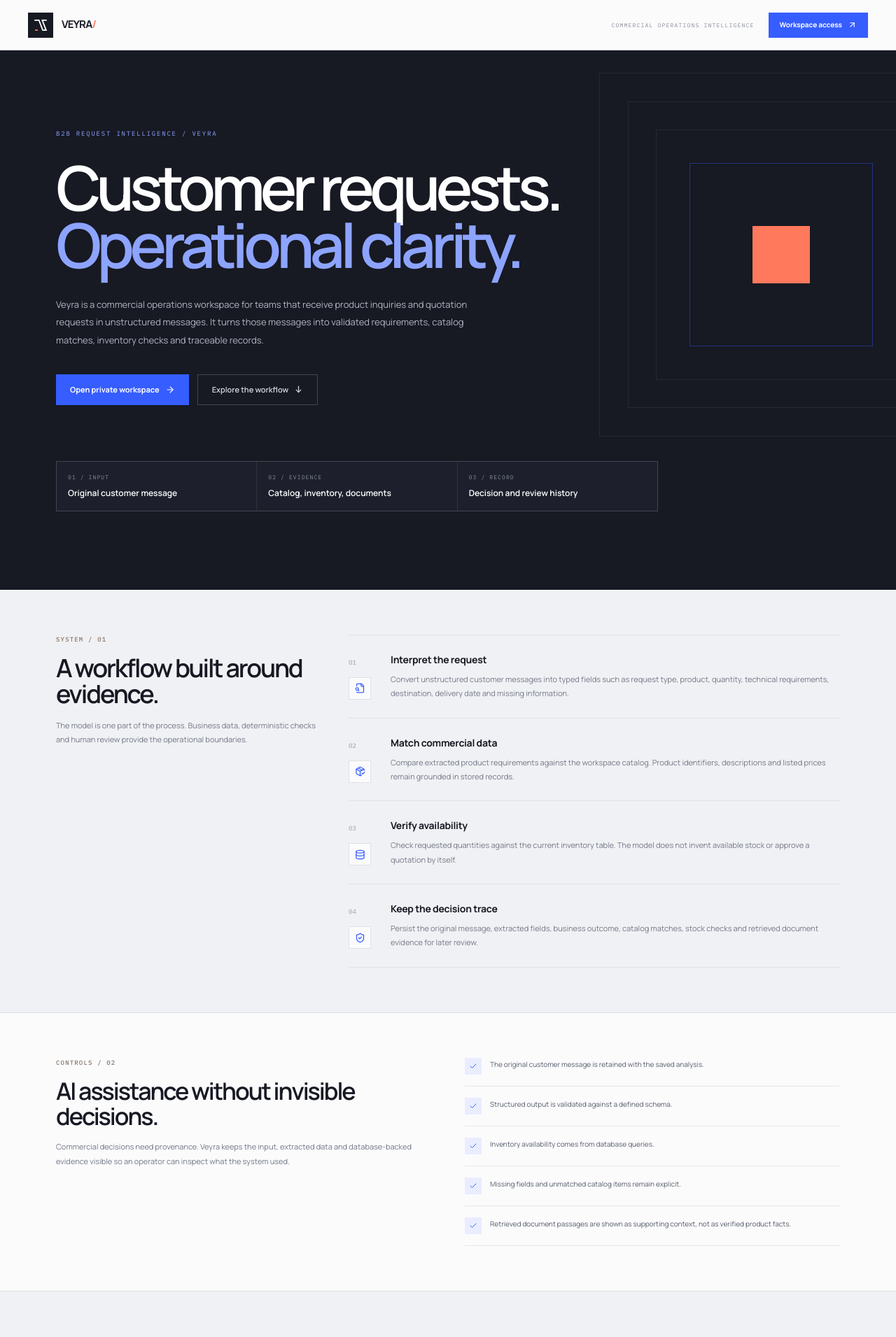
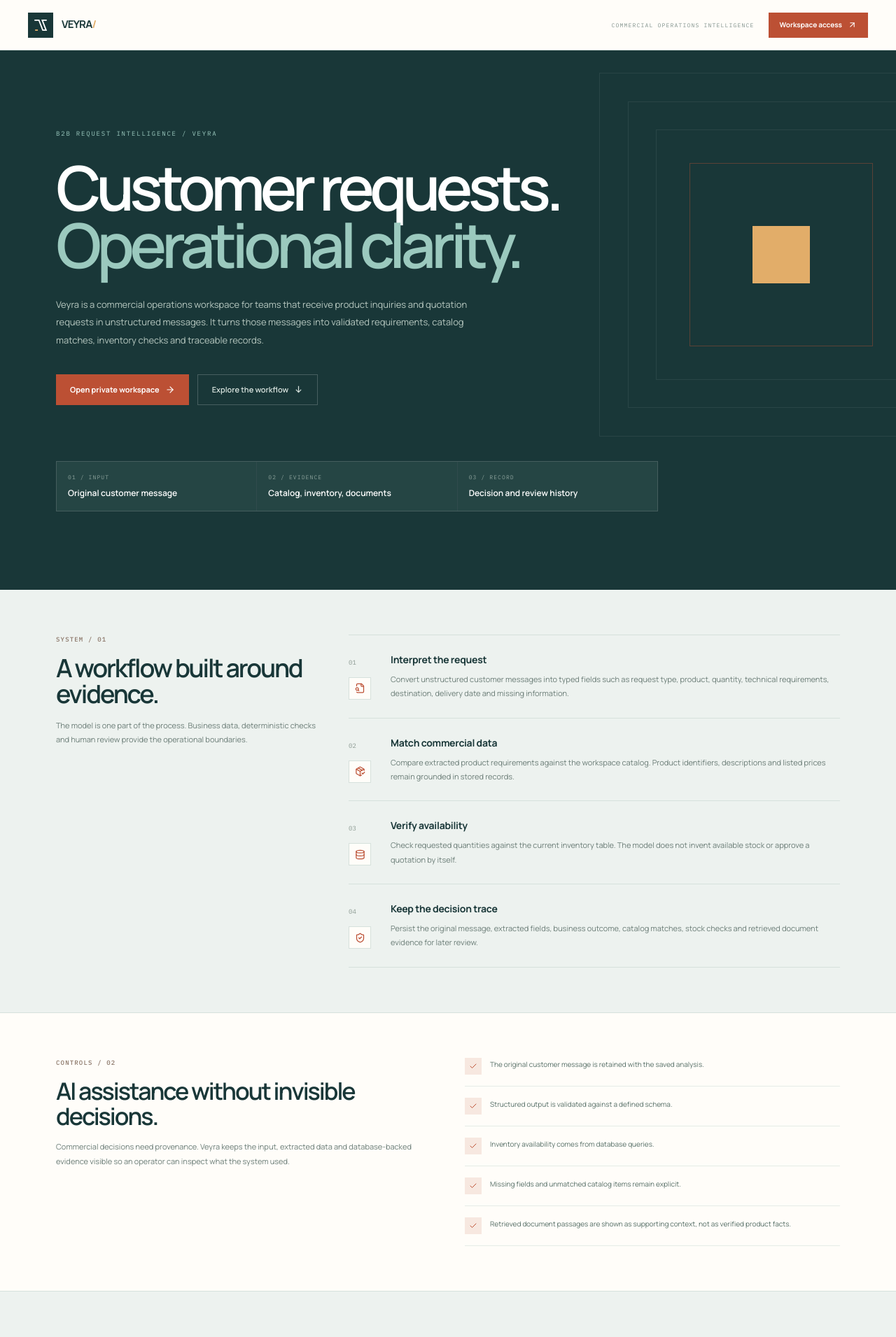
Before and after one commit to HakimDev-tech/AI-Business-Request-Analyzer, a Next.js app: page /product in a window 1280 px wide. Shown: the top 1911 px of the page at 70% size. Built offline with nearby package versions, Linux system fonts and the light colour scheme; no server answers.

Commit message:
Apply Veyra Exchange Atelier visual language

```diff
--- a/src/app/product/page.tsx
+++ b/src/app/product/page.tsx
@@ -77,44 +77,44 @@ export const metadata = {
 
 export default function ProductPage() {
   return (
-    <main className="min-h-screen bg-[#f0f1f4] text-[#171923]">
+    <main className="min-h-screen bg-[#edf2ef] text-[#193738]">
       <script type="application/ld+json" dangerouslySetInnerHTML={{ __html: JSON.stringify(structuredData) }}/>
-      <header className="flex h-[72px] items-center justify-between border-b border-[#dfe1e7] bg-[#fbfbfc] px-5 sm:px-10">
+      <header className="flex h-[72px] items-center justify-between border-b border-[#d6e1dc] bg-[#fffdf9] px-5 sm:px-10">
         <Link href="/product" className="flex items-center gap-3" aria-label="Veyra home">
-          <span className="grid size-9 place-items-center bg-[#171923] text-white">
+          <span className="grid size-9 place-items-center bg-[#193738] text-white">
             <svg viewBox="0 0 28 28" width="22" height="22" fill="none" aria-hidden="true">
               <path d="M4 5h7l7 18h6L17 5h7" stroke="currentColor" strokeWidth="2.3" strokeLinecap="square"/>
-              <path d="M4 23h5" stroke="#ff795c" strokeWidth="2.3"/>
+              <path d="M4 23h5" stroke="#e2ad69" strokeWidth="2.3"/>
             </svg>
           </span>
-          <span className="text-[15px] font-bold tracking-[-.055em]">VEYRA<span className="text-[#ff795c]">/</span></span>
+          <span className="text-[15px] font-bold tracking-[-.055em]">VEYRA<span className="text-[#e2ad69]">/</span></span>
         </Link>
         <div className="flex items-center gap-5">
-          <span className="hidden font-mono text-[8px] uppercase tracking-[.15em] text-[#898e9a] md:block">Commercial operations intelligence</span>
-          <Link href="/login" className="inline-flex h-9 items-center gap-2 bg-[#365dff] px-4 text-[10px] font-bold text-white hover:bg-[#274ce5]">Workspace access <ArrowUpRight size={13}/></Link>
+          <span className="hidden font-mono text-[8px] uppercase tracking-[.15em] text-[#82938d] md:block">Commercial operations intelligence</span>
+          <Link href="/login" className="inline-flex h-9 items-center gap-2 bg-[#bc5034] px-4 text-[10px] font-bold text-white hover:bg-[#943d2b]">Workspace access <ArrowUpRight size={13}/></Link>
         </div>
       </header>
 
-      <section className="relative overflow-hidden bg-[#171923] px-6 py-20 text-white sm:px-12 sm:py-28 lg:px-20">
+      <section className="relative overflow-hidden bg-[#193738] px-6 py-20 text-white sm:px-12 sm:py-28 lg:px-20">
         <div aria-hidden="true" className="pointer-events-none absolute -right-24 top-8 hidden size-[520px] border border-white/[.07] lg:block">
           <div className="absolute inset-10 border border-white/[.07]"/>
           <div className="absolute inset-20 border border-white/[.07]"/>
-          <div className="absolute inset-32 border border-[#365dff]/40"/>
-          <div className="absolute inset-[42%] bg-[#ff795c]"/>
+          <div className="absolute inset-32 border border-[#bc5034]/40"/>
+          <div className="absolute inset-[42%] bg-[#e2ad69]"/>
         </div>
         <div className="relative z-10 max-w-[850px]">
-          <p className="font-mono text-[9px] uppercase tracking-[.2em] text-[#8da4ff]">B2B request intelligence / Veyra</p>
-          <h1 className="mt-7 max-w-[820px] font-[var(--font-space)] text-[clamp(42px,7.5vw,88px)] font-semibold leading-[.94] tracking-[-.075em]">Customer requests.<br/><span className="text-[#8da4ff]">Operational clarity.</span></h1>
-          <p className="mt-8 max-w-[600px] text-[13px] leading-[1.95] text-[#b1b6c3]">Veyra is a commercial operations workspace for teams that receive product inquiries and quotation requests in unstructured messages. It turns those messages into validated requirements, catalog matches, inventory checks and traceable records.</p>
+          <p className="font-mono text-[9px] uppercase tracking-[.2em] text-[#9bc9be]">B2B request intelligence / Veyra</p>
+          <h1 className="mt-7 max-w-[820px] font-[var(--font-editorial)] text-[clamp(42px,7.5vw,88px)] font-semibold leading-[.94] tracking-[-.075em]">Customer requests.<br/><span className="text-[#9bc9be]">Operational clarity.</span></h1>
+          <p className="mt-8 max-w-[600px] text-[13px] leading-[1.95] text-[#b7c8c0]">Veyra is a commercial operations workspace for teams that receive product inquiries and quotation requests in unstructured messages. It turns those messages into validated requirements, catalog matches, inventory checks and traceable records.</p>
           <div className="mt-9 flex flex-col gap-3 sm:flex-row">
-            <Link href="/login" className="inline-flex h-11 items-center justify-center gap-2 bg-[#365dff] px-5 text-[11px] font-bold text-white transition hover:bg-[#274ce5]">Open private workspace <ArrowRight size={14}/></Link>
-            <a href="#workflow" className="inline-flex h-11 items-center justify-center gap-2 border border-white/20 px-5 text-[11px] font-semibold text-[#d6d9e0] hover:bg-white/[.06]">Explore the workflow <ArrowDownGlyph/></a>
+            <Link href="/login" className="inline-flex h-11 items-center justify-center gap-2 bg-[#bc5034] px-5 text-[11px] font-bold text-white transition hover:bg-[#943d2b]">Open private workspace <ArrowRight size={14}/></Link>
+            <a href="#workflow" className="inline-flex h-11 items-center justify-center gap-2 border border-white/20 px-5 text-[11px] font-semibold text-[#d9e4df] hover:bg-white/[.06]">Explore the workflow <ArrowDownGlyph/></a>
           </div>
         </div>
         <div className="relative z-10 mt-20 grid max-w-[860px] gap-px border border-white/10 bg-white/10 sm:grid-cols-3">
-          <div className="bg-[#1d202c] p-4"><p className="font-mono text-[8px] uppercase tracking-[.14em] text-[#858b9b]">01 / Input</p><p className="mt-2 text-[12px] font-semibold">Original customer message</p></div>
-          <div className="bg-[#1d202c] p-4"><p className="font-mono text-[8px] uppercase tracking-[.14em] text-[#858b9b]">02 / Evidence</p><p className="mt-2 text-[12px] font-semibold">Catalog, inventory, documents</p></div>
-          <div className="bg-[#1d202c] p-4"><p className="font-mono text-[8px] uppercase tracking-[.14em] text-[#858b9b]">03 / Record</p><p className="mt-2 text-[12px] font-semibold">Decision and review history</p></div>
+          <div className="bg-[#254544] p-4"><p className="font-mono text-[8px] uppercase tracking-[.14em] text-[#8aa09a]">01 / Input</p><p className="mt-2 text-[12px] font-semibold">Original customer message</p></div>
+          <div className="bg-[#254544] p-4"><p className="font-mono text-[8px] uppercase tracking-[.14em] text-[#8aa09a]">02 / Evidence</p><p className="mt-2 text-[12px] font-semibold">Catalog, inventory, documents</p></div>
+          <div className="bg-[#254544] p-4"><p className="font-mono text-[8px] uppercase tracking-[.14em] text-[#8aa09a]">03 / Record</p><p className="mt-2 text-[12px] font-semibold">Decision and review history</p></div>
         </div>
       </section>
 
@@ -122,19 +122,19 @@ export default function ProductPage() {
         <div className="grid gap-10 lg:grid-cols-[.7fr_1.3fr]">
           <div>
             <p className="page-kicker mb-4">System / 01</p>
-            <h2 className="font-[var(--font-space)] text-[36px] font-semibold leading-[1.02] tracking-[-.06em]">A workflow built around evidence.</h2>
-            <p className="mt-4 text-[11px] leading-[1.85] text-[#737988]">The model is one part of the process. Business data, deterministic checks and human review provide the operational boundaries.</p>
+            <h2 className="font-[var(--font-editorial)] text-[36px] font-semibold leading-[1.02] tracking-[-.06em]">A workflow built around evidence.</h2>
+            <p className="mt-4 text-[11px] leading-[1.85] text-[#6b7d77]">The model is one part of the process. Business data, deterministic checks and human review provide the operational boundaries.</p>
           </div>
-          <div className="divide-y divide-[#dfe1e7] border-y border-[#dfe1e7]">
+          <div className="divide-y divide-[#d6e1dc] border-y border-[#d6e1dc]">
             {capabilities.map(item => {
               const Icon = item.icon;
               return (
                 <article key={item.number} className="grid gap-4 py-6 sm:grid-cols-[44px_1fr]">
                   <div className="flex items-start gap-3 sm:block">
-                    <span className="font-mono text-[9px] text-[#9a9eaa]">{item.number}</span>
-                    <span className="mt-3 hidden size-8 place-items-center border border-[#dfe1e7] bg-[#fbfbfc] text-[#365dff] sm:grid"><Icon size={15}/></span>
+                    <span className="font-mono text-[9px] text-[#8d9b93]">{item.number}</span>
+                    <span className="mt-3 hidden size-8 place-items-center border border-[#d6e1dc] bg-[#fffdf9] text-[#bc5034] sm:grid"><Icon size={15}/></span>
                   </div>
-                  <div><h3 className="text-[14px] font-bold tracking-[-.02em]">{item.title}</h3><p className="mt-2 max-w-[650px] text-[11px] leading-[1.85] text-[#737988]">{item.body}</p></div>
+                  <div><h3 className="text-[14px] font-bold tracking-[-.02em]">{item.title}</h3><p className="mt-2 max-w-[650px] text-[11px] leading-[1.85] text-[#6b7d77]">{item.body}</p></div>
                 </article>
               );
             })}
@@ -142,12 +142,12 @@ export default function ProductPage() {
         </div>
       </section>
 
-      <section className="border-y border-[#dfe1e7] bg-[#fbfbfc] px-6 py-16 sm:px-12 lg:px-20">
+      <section className="border-y border-[#d6e1dc] bg-[#fffdf9] px-6 py-16 sm:px-12 lg:px-20">
         <div className="grid gap-12 lg:grid-cols-2">
           <div>
             <p className="page-kicker mb-4">Controls / 02</p>
-            <h2 className="font-[var(--font-space)] text-[34px] font-semibold leading-[1.05] tracking-[-.06em]">AI assistance without invisible decisions.</h2>
-            <p className="mt-4 max-w-[540px] text-[11px] leading-[1.9] text-[#737988]">Commercial decisions need provenance. Veyra keeps the input, extracted data and database-backed evidence visible so an operator can inspect what the system used.</p>
+            <h2 className="font-[var(--font-editorial)] text-[34px] font-semibold leading-[1.05] tracking-[-.06em]">AI assistance without invisible decisions.</h2>
+            <p className="mt-4 max-w-[540px] text-[11px] leading-[1.9] text-[#6b7d77]">Commercial decisions need provenance. Veyra keeps the input, extracted data and database-backed evidence visible so an operator can inspect what the system used.</p>
           </div>
           <div className="space-y-4">
             {[
@@ -156,7 +156,7 @@ export default function ProductPage() {
               "Inventory availability comes from database queries.",
               "Missing fields and unmatched catalog items remain explicit.",
               "Retrieved document passages are shown as supporting context, not as verified product facts.",
-            ].map((item,index)=><div key={index} className="flex gap-3 border-b border-[#e5e7ec] pb-4"><span className="grid size-6 shrink-0 place-items-center bg-[#e9edff] text-[#365dff]"><Check size={12}/></span><p className="text-[10px] leading-[1.8] text-[#565d6b]">{item}</p></div>)}
+            ].map((item,index)=><div key={index} className="flex gap-3 border-b border-[#e5ece7] pb-4"><span className="grid size-6 shrink-0 place-items-center bg-[#f7e8e0] text-[#bc5034]"><Check size={12}/></span><p className="text-[10px] leading-[1.8] text-[#566f67]">{item}</p></div>)}
           </div>
         </div>
       </section>
@@ -164,22 +164,22 @@ export default function ProductPage() {
       <section className="px-6 py-16 sm:px-12 lg:px-20">
         <div className="mx-auto max-w-[900px]">
           <p className="page-kicker mb-4">Answers / 03</p>
-          <h2 className="font-[var(--font-space)] text-[35px] font-semibold tracking-[-.06em]">Frequently asked questions.</h2>
-          <div className="mt-8 divide-y divide-[#dfe1e7] border-y border-[#dfe1e7]">
-            {faqs.map(item=><article key={item.question} className="py-5"><h3 className="text-[12px] font-bold">{item.question}</h3><p className="mt-2 max-w-[780px] text-[10px] leading-[1.9] text-[#737988]">{item.answer}</p></article>)}
+          <h2 className="font-[var(--font-editorial)] text-[35px] font-semibold tracking-[-.06em]">Frequently asked questions.</h2>
+          <div className="mt-8 divide-y divide-[#d6e1dc] border-y border-[#d6e1dc]">
+            {faqs.map(item=><article key={item.question} className="py-5"><h3 className="text-[12px] font-bold">{item.question}</h3><p className="mt-2 max-w-[780px] text-[10px] leading-[1.9] text-[#6b7d77]">{item.answer}</p></article>)}
           </div>
         </div>
       </section>
 
-      <section className="bg-[#365dff] px-6 py-14 text-white sm:px-12 lg:px-20">
+      <section className="bg-[#bc5034] px-6 py-14 text-white sm:px-12 lg:px-20">
         <div className="flex flex-col justify-between gap-6 md:flex-row md:items-center">
-          <div><p className="font-mono text-[8px] uppercase tracking-[.17em] text-white/70">Private workspace</p><h2 className="mt-3 font-[var(--font-space)] text-[32px] font-semibold tracking-[-.06em]">Bring your actual catalog and requests.</h2><p className="mt-2 text-[10px] text-white/75">The current instance is configured as a single-workspace pilot.</p></div>
-          <Link href="/login" className="inline-flex h-11 items-center justify-center gap-2 bg-[#171923] px-5 text-[10px] font-bold text-white hover:bg-[#242735]">Workspace sign in <ArrowUpRight size={13}/></Link>
+          <div><p className="font-mono text-[8px] uppercase tracking-[.17em] text-white/70">Private workspace</p><h2 className="mt-3 font-[var(--font-editorial)] text-[32px] font-semibold tracking-[-.06em]">Bring your actual catalog and requests.</h2><p className="mt-2 text-[10px] text-white/75">The current instance is configured as a single-workspace pilot.</p></div>
+          <Link href="/login" className="inline-flex h-11 items-center justify-center gap-2 bg-[#193738] px-5 text-[10px] font-bold text-white hover:bg-[#2b4a48]">Workspace sign in <ArrowUpRight size={13}/></Link>
         </div>
       </section>
 
-      <footer className="flex flex-col justify-between gap-3 bg-[#171923] px-6 py-6 text-[#9297a6] sm:flex-row sm:px-12 lg:px-20">
-        <span className="text-[12px] font-bold tracking-[-.04em] text-white">VEYRA<span className="text-[#ff795c]">/</span></span>
+      <footer className="flex flex-col justify-between gap-3 bg-[#193738] px-6 py-6 text-[#8c9b94] sm:flex-row sm:px-12 lg:px-20">
+        <span className="text-[12px] font-bold tracking-[-.04em] text-white">VEYRA<span className="text-[#e2ad69]">/</span></span>
         <span className="text-[9px]">B2B request analysis · Catalog matching · Inventory verification</span>
         <span className="font-mono text-[8px] uppercase tracking-[.1em]">Commercial operations intelligence</span>
       </footer>
```
